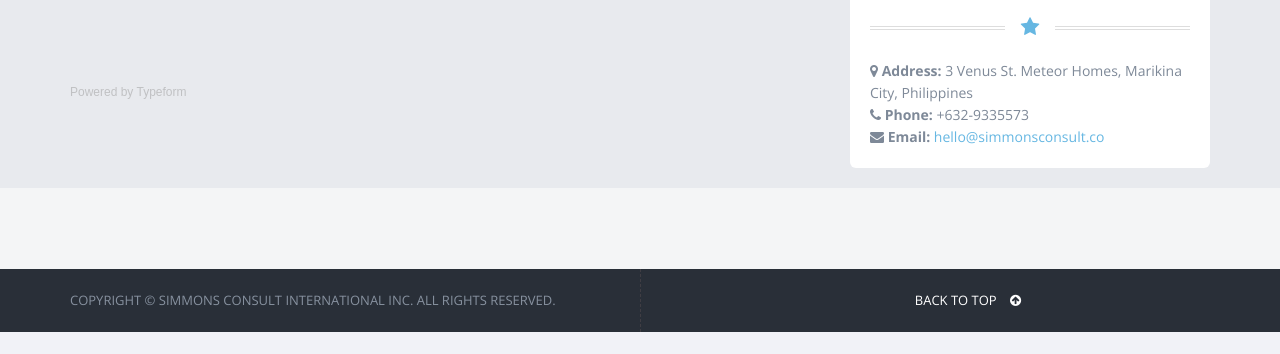
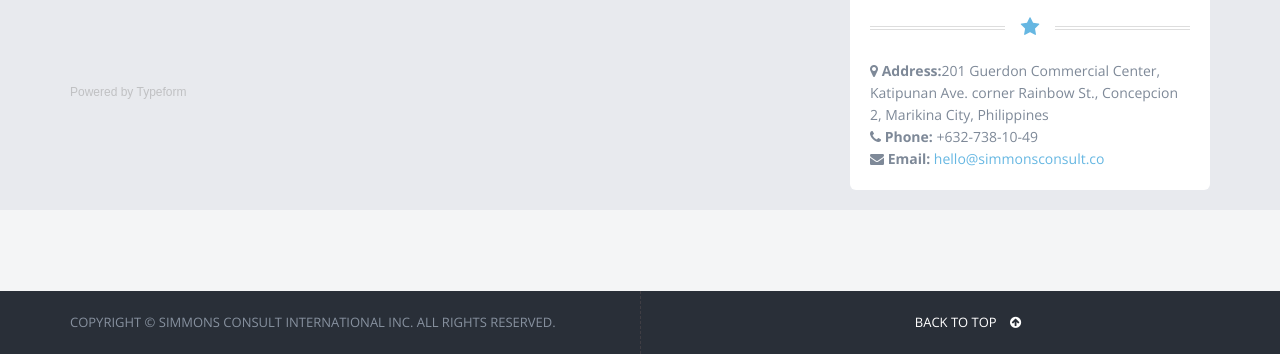
Before and after one commit to SimmonsConsult/simmonsconsult.github.io, a Jekyll site: the page built from index.html, in a window 1280 px wide and 900 px high, scrolled down 2487 px, cut to the strip 546-900 px from the top of the window. Built offline with Jekyll 4.4.1, drawn with Linux system fonts in a browser that asks for light colours; before the commit the page ends 3365 px from its top, so only the background shows below that.

Commit message:
Updated contact info

```diff
--- a/index.html
+++ b/index.html
@@ -406,8 +406,8 @@ layout: default
             </div>
 
             <p class="nomargin-bottom">
-              <span class="block"><strong><i class="fa fa-map-marker"></i> Address:</strong> 3 Venus St. Meteor Homes, Marikina City, Philippines</span>
-              <span class="block"><strong><i class="fa fa-phone"></i> Phone:</strong> +632-9335573</span>
+              <span class="block"><strong><i class="fa fa-map-marker"></i> Address:</strong>201 Guerdon Commercial Center, Katipunan Ave. corner Rainbow St., Concepcion 2, Marikina City, Philippines</span>
+              <span class="block"><strong><i class="fa fa-phone"></i> Phone:</strong> +632-738-10-49</span>
               <span class="block"><strong><i class="fa fa-envelope"></i> Email:</strong> <a href="mailto:hello@simmonsconsult.co">hello@simmonsconsult.co</a></span>
             </p>
           </div>
```
